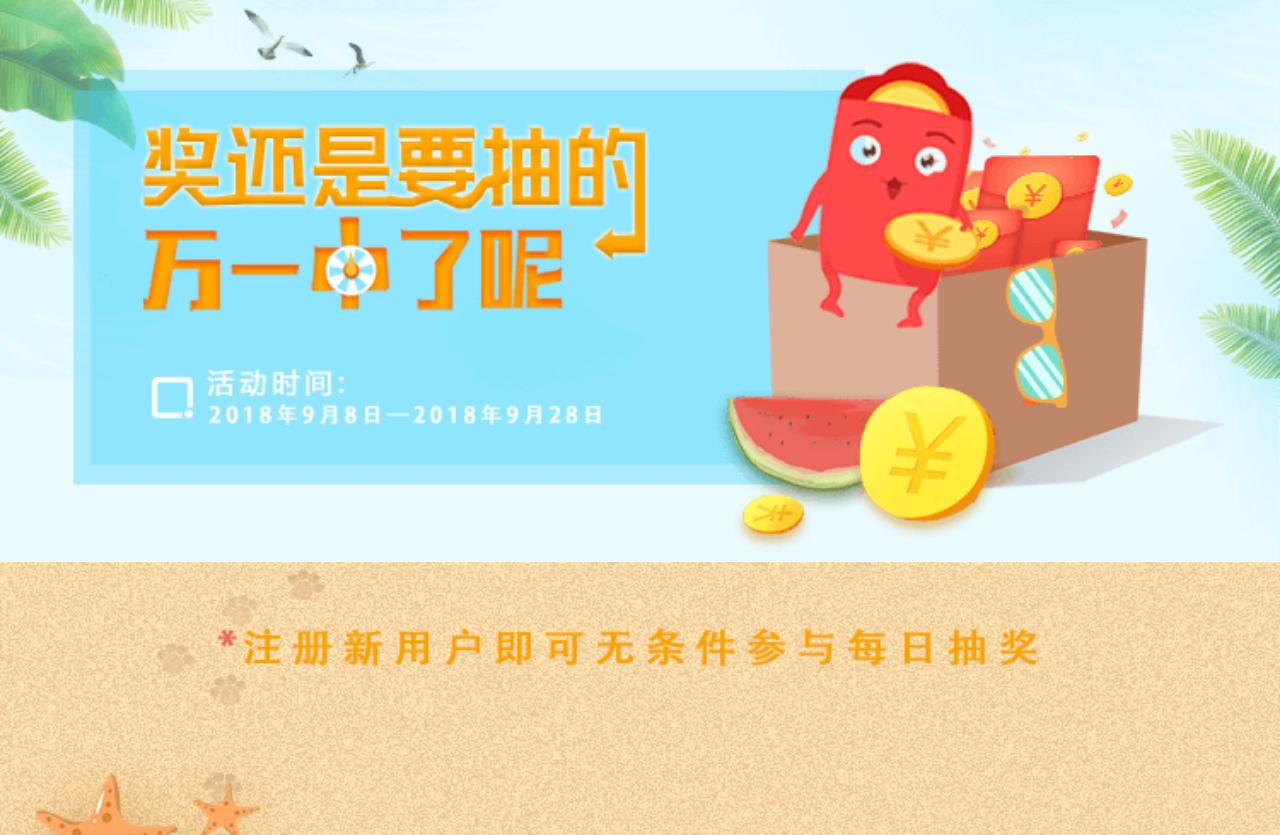
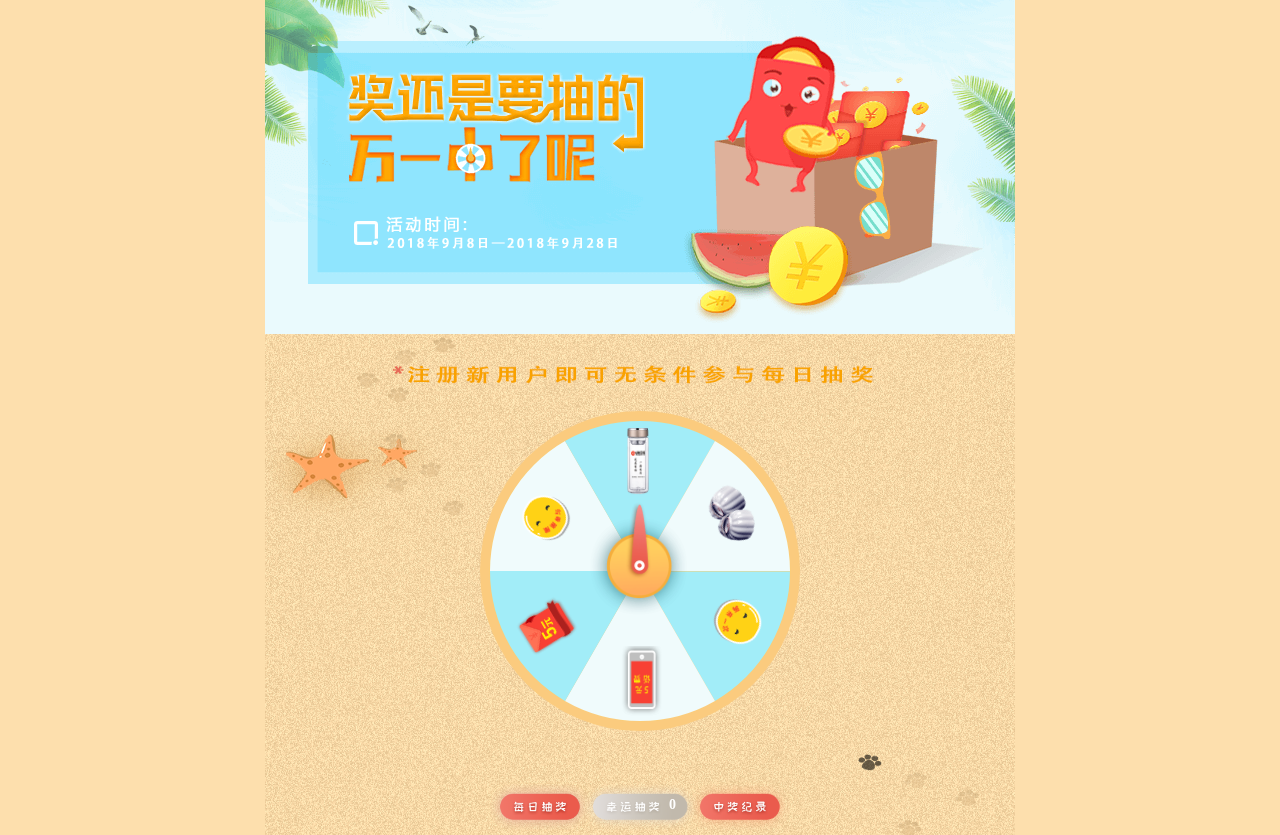
Before and after one commit to lttztt/myCode, a plain HTML site: page lottery_final/index.html in a window 1280 px wide. Shown: the top 835 px of the page. Drawn offline with Linux system fonts and the light colour scheme.

Commit message:
优化转盘的宽度和 body最大宽度

```diff
--- a/lottery_final/css/index.css
+++ b/lottery_final/css/index.css
@@ -1,11 +1,11 @@
 /* 清除默认样式 */
 *{margin:0;padding:0}
-body,html{width:100%;background-color:#fddfad}
+body,html{width:100%;max-width: 750px;margin: 0 auto;background-color:#fddfad}
 .hiddenImg{display:none}
 /* 内容结构 */
 .top_banner{background-color:#eafafd}
 .top_banner img{width:100%}
-.main{background-image:url(../images/bg_main.png);background-repeat:no-repeat;background-size:100% 100%;position:relative}
+.main{background-image:url(../images/bg_main.png);background-repeat:no-repeat;background-size:100% 100%;position:relative;padding-top: 35px;}
 .main .lottery{width:100%;margin-top:-5px}
 .lottery .lottery_title{padding:10px;text-align:center;color:#fff;font-weight:700;letter-spacing:1px;font-size: 16px;}
 .lottery_dish{position:relative;text-align:center;overflow:hidden}
--- a/lottery_final/js/index.js
+++ b/lottery_final/js/index.js
@@ -33,6 +33,8 @@ var $img = $(".hidden");
 
 window.onload = function() {
   w = h = $(document).width();
+  console.log(w);
+  if(w > 414){w = h = 414}
   document.getElementById("lotterys").height = h;
   document.getElementById("lotterys").width = w;
   drawLottery();
```
